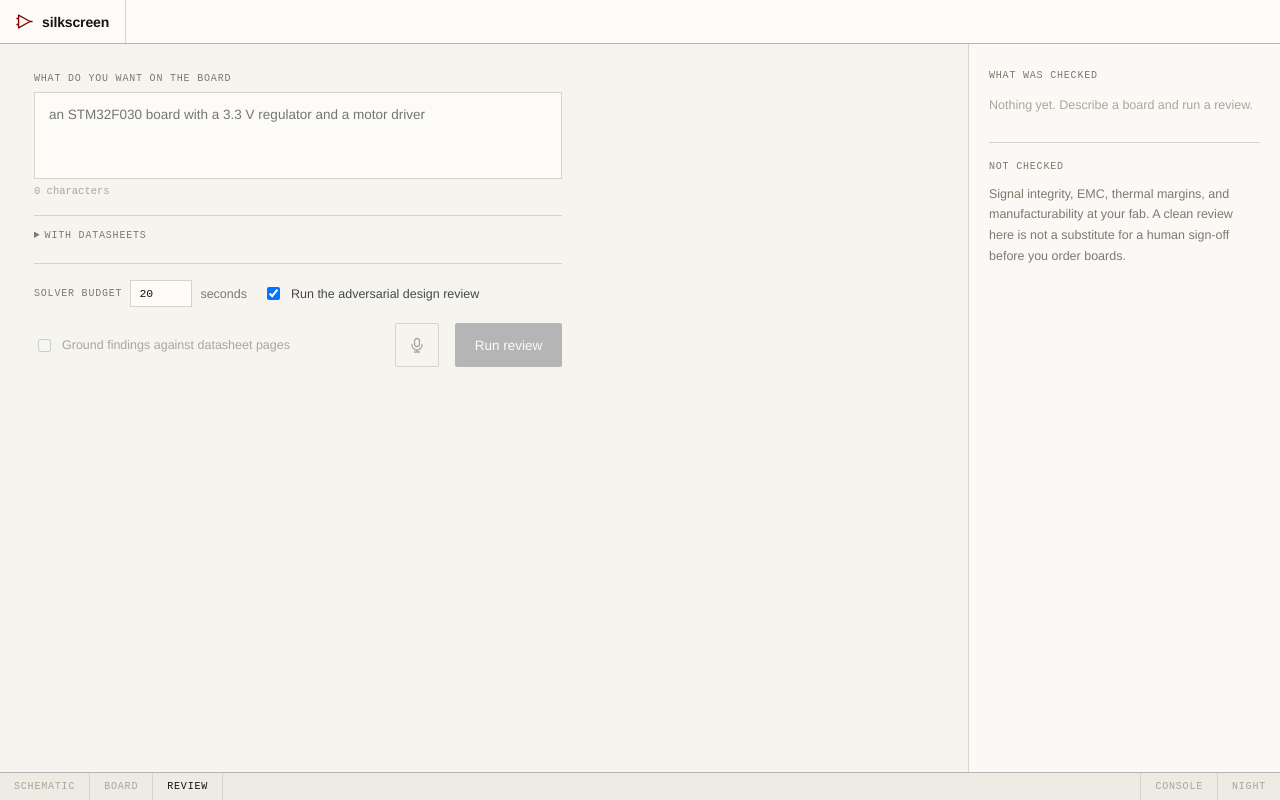
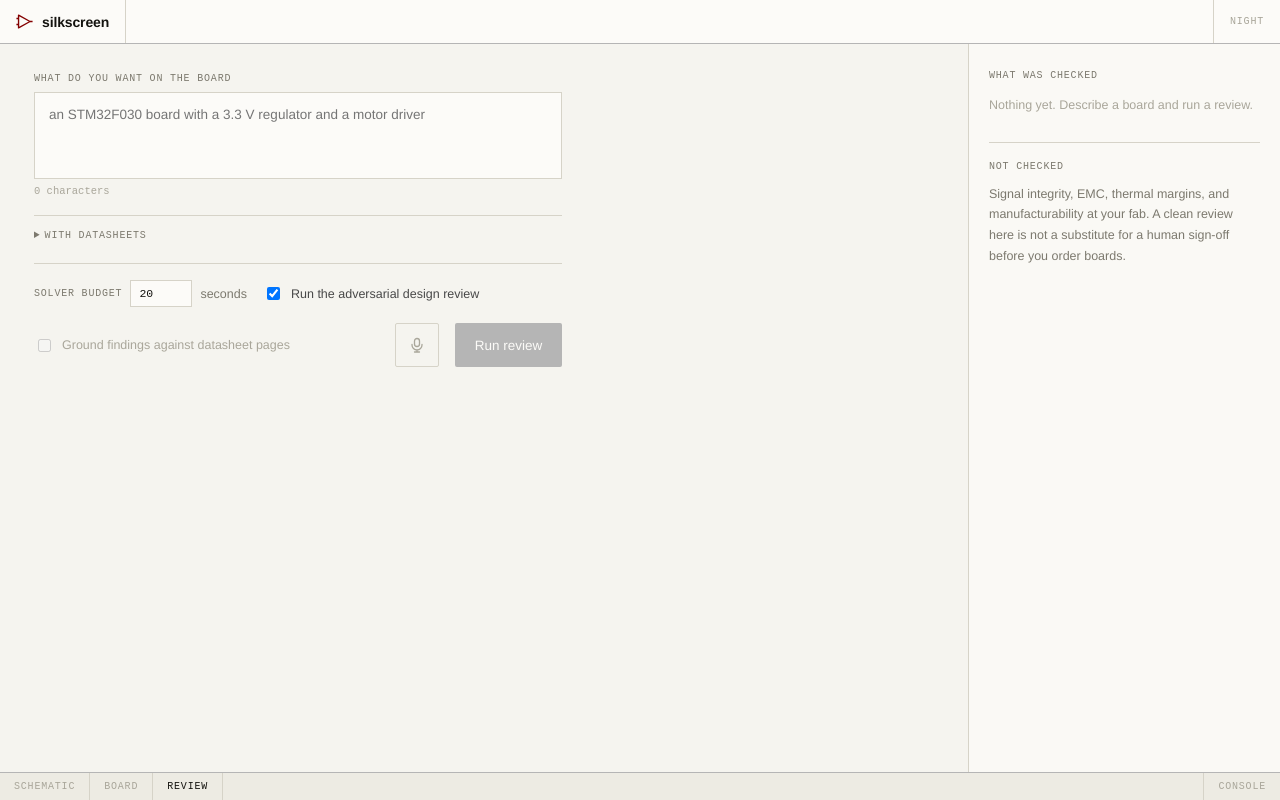
Before and after one commit to machmoon/Ada, a Svelte app in the folder frontend/: page / in a window 1280 px wide. Built offline with nearby package versions, Linux system fonts and the light colour scheme; a web font is replaced by a local one.

Commit message:
Move the theme toggle into the title bar

```diff
--- a/frontend/src/components/StatusBar.svelte
+++ b/frontend/src/components/StatusBar.svelte
@@ -2,7 +2,6 @@
   import { countBySeverity } from '../lib/severity.js'
   import { formatCount, joinDot } from '../lib/format.js'
   import { log } from '../lib/log.js'
-  import { prefersDark, readStored, resolveTheme, toggleTheme, writeStored } from '../lib/theme.js'
 
   let {
     findings = null,
@@ -25,17 +24,6 @@
   const reviewTab = $derived(
     findings ? (reviewed ? `Review · ${count}` : 'Review · not run') : 'Review',
   )
-
-  // The stored choice, not the theme: no choice yet has to stay no choice so
-  // the stylesheet keeps following the OS until somebody says otherwise.
-  let choice = $state(readStored(globalThis.localStorage))
-  const theme = $derived(resolveTheme(choice, prefersDark(globalThis)))
-
-  function flipTheme() {
-    choice = toggleTheme(theme)
-    writeStored(globalThis.localStorage, choice)
-    document.documentElement.dataset.theme = choice
-  }
 
   const breakdown = $derived(
     findings && findings.length
@@ -92,15 +80,6 @@
       {/if}
     </button>
   {/if}
-  <button
-    type="button"
-    class="lbl tab theme"
-    aria-pressed={theme === 'dark'}
-    aria-label="Night mode"
-    onclick={flipTheme}
-    data-testid="status-bar-theme"
-    data-theme-choice={theme}
-  >Night</button>
 </footer>
 
 <style>
@@ -130,17 +109,15 @@
   .breakdown { font-size: var(--fs-lbl); color: var(--ink-soft); padding: 0 16px 0 0; }
 
   /* The tab rule, hung off the other edge of the bar. */
-  .debug, .theme {
+  .debug {
     gap: 6px;
     border: none;
     border-left: 1px solid var(--rule-soft);
     background: transparent;
   }
   /* The global ring sits 1 px outside the element, which a 28 px bar clips. */
-  .debug:focus-visible, .theme:focus-visible { outline-offset: -2px; }
-  .debug:hover, .theme:hover { color: var(--ink); }
-  /* Lit like the current tab, because pressed here means the app is dark. */
-  .theme[aria-pressed='true'] { color: var(--ink); }
+  .debug:focus-visible { outline-offset: -2px; }
+  .debug:hover { color: var(--ink); }
   .count { color: var(--ink-soft); }
   .count.alert { color: var(--sev-blocker-fg); }
 </style>
--- a/frontend/src/components/TitleBar.svelte
+++ b/frontend/src/components/TitleBar.svelte
@@ -1,6 +1,7 @@
 <script>
   import Icon from './Icon.svelte'
   import { formatCount, formatDuration, joinDot } from '../lib/format.js'
+  import { prefersDark, readStored, resolveTheme, toggleTheme, writeStored } from '../lib/theme.js'
 
   let { intent = '', result = null } = $props()
 
@@ -14,6 +15,17 @@
         ])
       : '',
   )
+
+  // The stored choice, not the theme: no choice yet has to stay no choice so
+  // the stylesheet keeps following the OS until somebody says otherwise.
+  let choice = $state(readStored(globalThis.localStorage))
+  const theme = $derived(resolveTheme(choice, prefersDark(globalThis)))
+
+  function flipTheme() {
+    choice = toggleTheme(theme)
+    writeStored(globalThis.localStorage, choice)
+    document.documentElement.dataset.theme = choice
+  }
 </script>
 
 <header class="bar" data-testid="title-bar">
@@ -24,6 +36,15 @@
   {#if intent}<span class="intent" data-testid="title-bar-intent">{intent}</span>{/if}
   <div class="spacer"></div>
   {#if meta}<span class="mono meta" data-testid="title-bar-meta">{meta}</span>{/if}
+  <button
+    type="button"
+    class="lbl theme"
+    aria-pressed={theme === 'dark'}
+    aria-label="Night mode"
+    onclick={flipTheme}
+    data-testid="title-bar-theme"
+    data-theme-choice={theme}
+  >Night</button>
 </header>
 
 <style>
@@ -58,4 +79,21 @@
 
   .spacer { flex-grow: 1; }
   .meta { font-size: var(--fs-mono-sm); color: var(--ink-soft); padding: 0 16px; }
+
+  /* The brand rule, hung off the other edge of the bar. */
+  .theme {
+    display: flex;
+    align-items: center;
+    height: 100%;
+    padding: 0 16px;
+    border: none;
+    border-left: 1px solid var(--rule-soft);
+    background: transparent;
+    color: var(--ink-faint);
+  }
+  .theme:hover { color: var(--ink); }
+  /* Lit like a current tab, because pressed here means the app is dark. */
+  .theme[aria-pressed='true'] { color: var(--ink); }
+  /* The global ring sits 1 px outside the element, which the bar clips. */
+  .theme:focus-visible { outline-offset: -2px; }
 </style>
--- a/frontend/src/lib/theme.js
+++ b/frontend/src/lib/theme.js
@@ -1,7 +1,7 @@
 // Which palette tokens.css resolves to. Everything here is a decision about a
 // value, never a write: the storage and the media query are passed in, so
 // vitest can run this in node, and the one line that touches the document
-// lives with the toggle in StatusBar and the boot in main.js.
+// lives with the toggle in TitleBar and the boot in main.js.
 //
 // A stored theme is an explicit choice and outranks the OS. No stored theme is
 // not "light" — it is the absence of a choice, and it must stay absent so the
```
